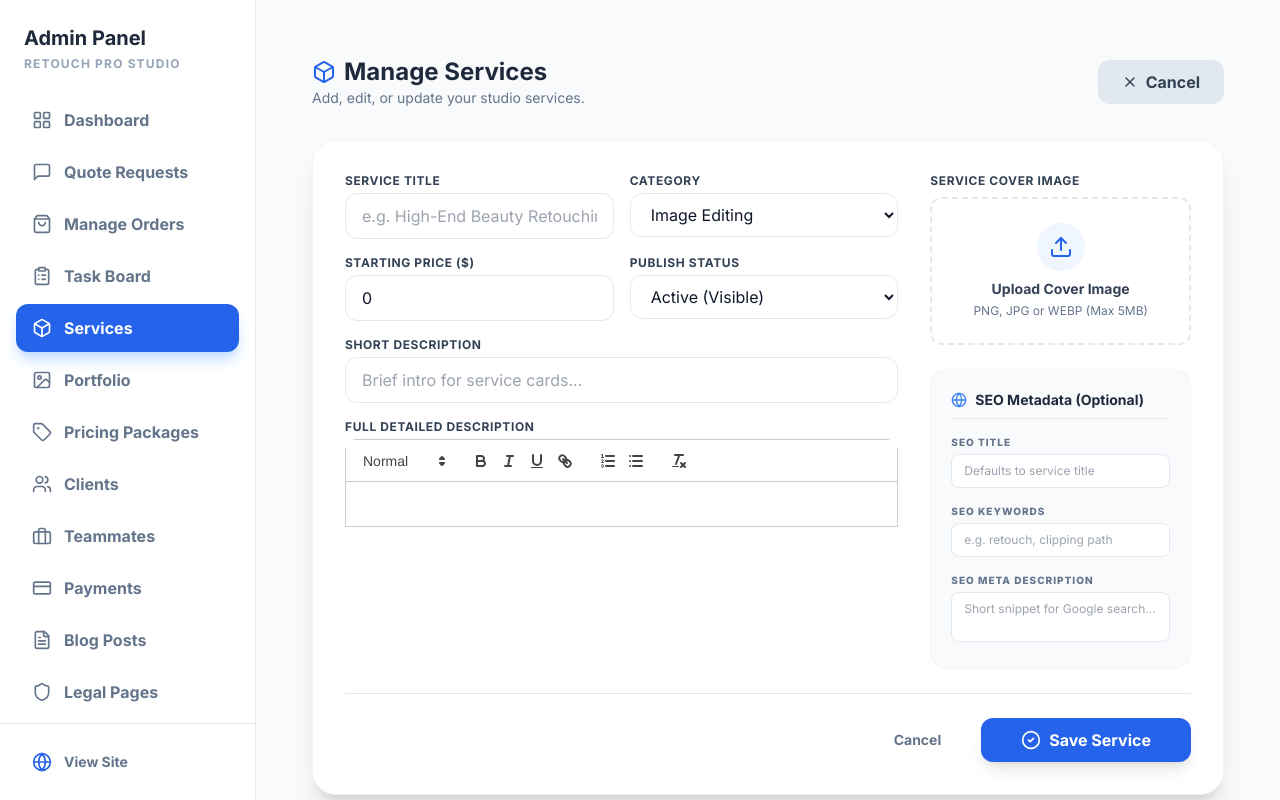
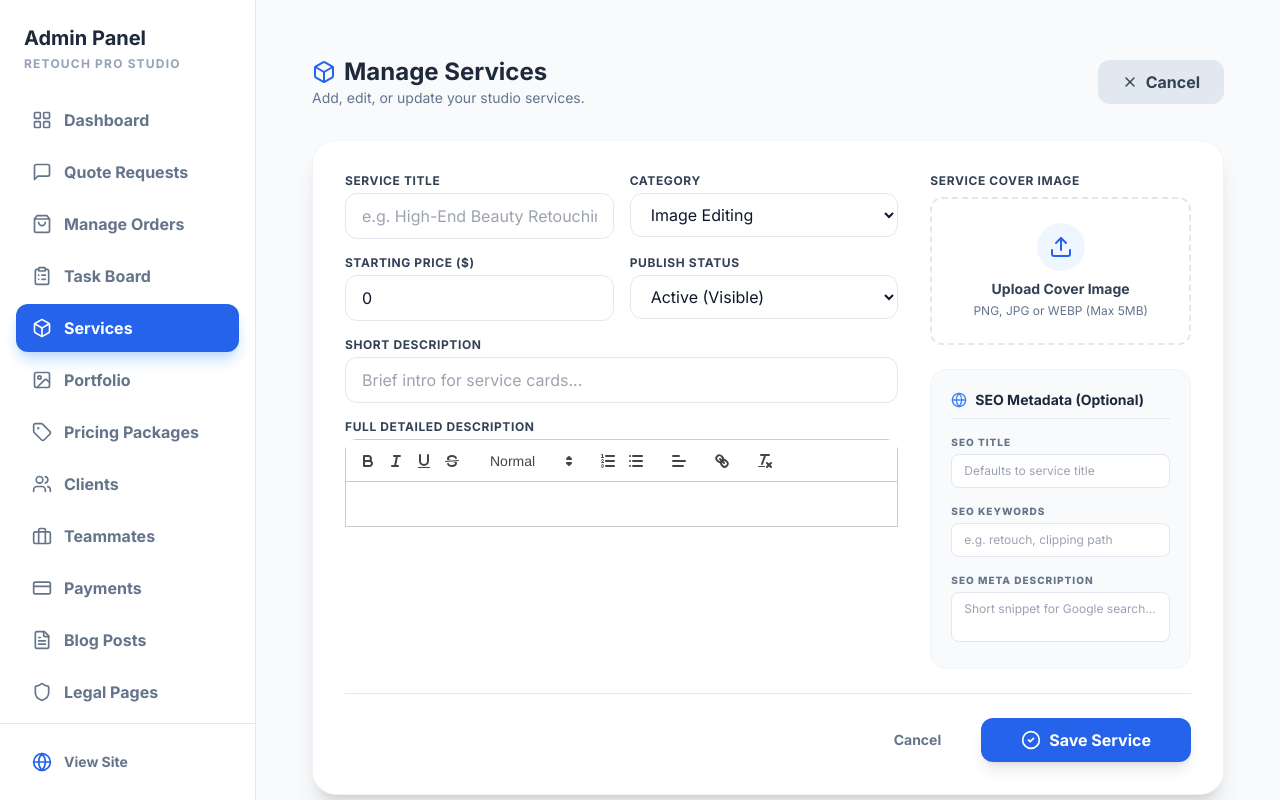
Before and after one commit to enamul-mahian/retouch-pro-studio, a React (Vite) app: page /admin/services in a window 1280 px wide. Both pictures are taken after a click on the button "Add New Service". Shown: the top 800 px of the page. Built offline with nearby package versions, Linux system fonts and the light colour scheme; no server answers; the database is empty.

Commit message:
Added advanced ReactQuill formatting toolbar in ManageServicesPage

```diff
--- a/src/pages/admin/ManageServicesPage.tsx
+++ b/src/pages/admin/ManageServicesPage.tsx
@@ -162,6 +162,26 @@ const ManageServicesPage = () => {
     setIsFormOpen(false);
   };
 
+  // কাস্টম রিঅ্যাক্ট কুইল মডিউল ও ফরম্যাটস (এডভান্সড অপশনস সহ)
+  const quillModules = {
+    toolbar: [
+      ['bold', 'italic', 'underline', 'strike'],        // বোল্ড, ইটালিক, আন্ডারলাইন, স্ট্রাইকথ্রু
+      [{ 'header': [1, 2, 3, 4, 5, 6, false] }],         // হেডিংস/প্যারাগ্রাফ ড্রপডাউন
+      [{ 'list': 'ordered'}, { 'list': 'bullet' }],      // অর্ডারড ও বুলেট লিস্ট
+      [{ 'align': [] }],                                // টেক্সট এলাইনমেন্ট (Left, Center, Right, Justify)
+      ['link'],                                         // হাইপারলিঙ্ক যোগ করার অপশন
+      ['clean']                                         // ফরম্যাটিং ইরেজ বা ক্লিয়ার করার অপশন
+    ]
+  };
+
+  const quillFormats = [
+    'header',
+    'bold', 'italic', 'underline', 'strike',
+    'list', 'bullet',
+    'align',
+    'link'
+  ];
+
   return (
     <div className="p-6 max-w-7xl mx-auto font-sans">
       <Helmet>
@@ -171,7 +191,7 @@ const ManageServicesPage = () => {
       {/* কাস্টম সিএসএস স্টাইলব্লক - রিঅ্যাক্ট কুইল এডিটরের ডার্ক মোড কালার ফিক্স করার জন্য */}
       <style>{`
         .ql-editor {
-          color: #f8fafc !important; /* text-slate-50 (ডার্ক মোডে লেখার কালার সাদা) */
+          color: #f8fafc !important; /* text-slate-50 */
           font-family: inherit;
           font-size: 14px;
         }
@@ -184,7 +204,7 @@ const ManageServicesPage = () => {
           background-color: #0f172a !important; /* bg-slate-900 */
         }
         .dark .ql-snow .ql-stroke {
-          stroke: #94a3b8 !important; /* slate-400 (আইকনের কালার হালকা করার জন্য) */
+          stroke: #94a3b8 !important; /* slate-400 */
         }
         .dark .ql-snow .ql-fill {
           fill: #94a3b8 !important;
@@ -289,6 +309,8 @@ const ManageServicesPage = () => {
                       theme="snow"
                       value={fullDescription}
                       onChange={setFullDescription}
+                      modules={quillModules}
+                      formats={quillFormats}
                       className="bg-white dark:bg-slate-800 rounded-xl overflow-hidden min-h-[150px]"
                     />
                   </div>
```
